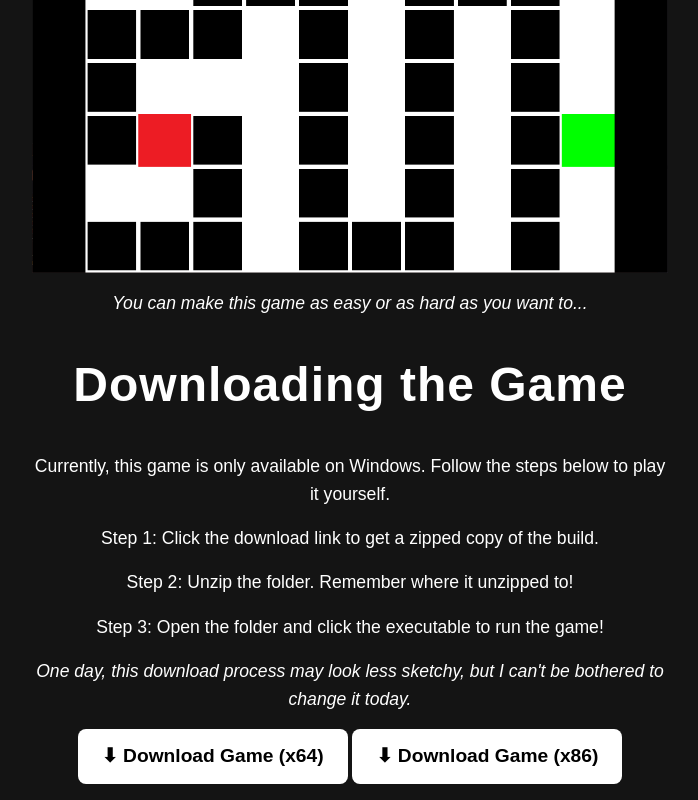
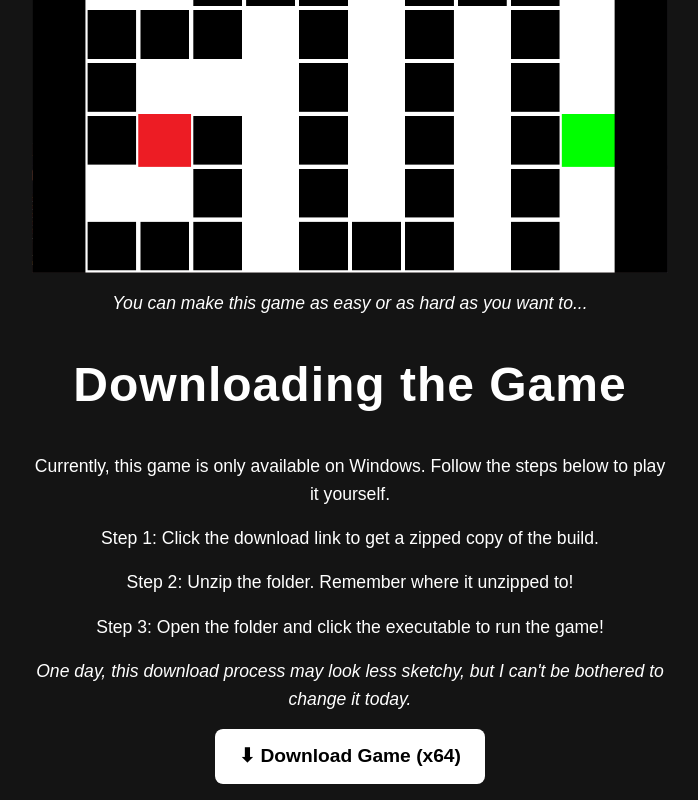
Before and after one commit to jward1500/GridSnapperWebsite, a plain HTML site: page grid_snapper_website.html in a window 1280 px wide. Shown: the part 1512-2312 px from the top of the page, without its empty margins (290-988 px from the left). Drawn offline with Linux system fonts and the light colour scheme.

Commit message:
Update download link to go to the release

```diff
--- a/grid_snapper_website.html
+++ b/grid_snapper_website.html
@@ -36,8 +36,7 @@
         <em>One day, this download process may look less sketchy, but I can't be bothered to change it today.</em>
     </p>
     <p>
-        <a href="downloads/GridSnapper.zip" download class="download-btn">⬇ Download Game (x64)</a>
-        <a href="downloads/GridSnapper.zip" download class="download-btn">⬇ Download Game (x86)</a>
+        <a href="https://github.com/jward1500/GridSnapper/releases/latest/" download class="download-btn">⬇ Download Game (x64)</a>
     </p>
 </body>
 </html>
```
